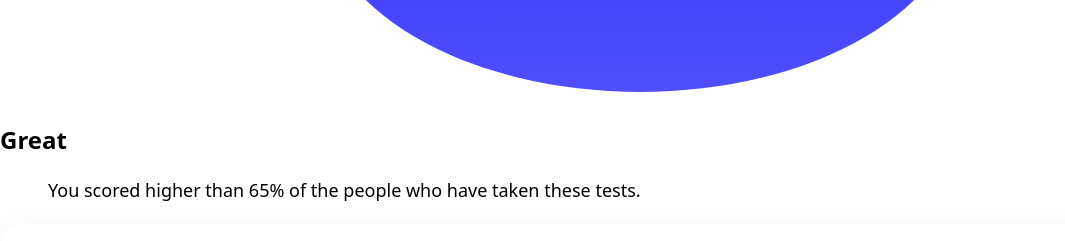
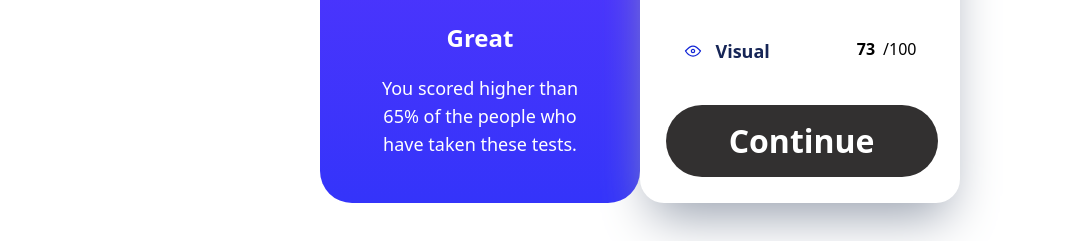
Before and after one commit to terhemeniorwua-png/result-summary-C, a website: page index.html in a window 1280 px wide. Shown: the part 340-581 px from the top of the page, without its empty margins (0-1065 px from the left). Drawn offline with Linux system fonts and the light colour scheme.

Commit message:
style the cards

```diff
--- a/index.html
+++ b/index.html
@@ -8,8 +8,8 @@
     <link rel="stylesheet" href="src/output.css">
 </head>
 <body>
-    <main>
-        <section class="gradient space-y-5 lg:rounded-t-[48px]">
+    <main class="body">
+        <section class="gradient space-y-5 lg:rounded-t-[48px] lg:w-[25%]">
             <h2 class="text-2xl text-gray-400 font-bold">Your Result</h2>
             <div class="score">
                 <h1 class="text-8xl font-black">76</h1>
@@ -20,7 +20,7 @@
                 <p class="px-12 py-5 text-lg">You scored higher than 65% of the people who have taken these tests.</p>
             </div>
         </section>
-        <section class="pt-5 summary lg:shadow-2xl lg:rounded-3xl lg:shadow-gray-400">
+        <section class="pt-5 summary lg:w-[25%] lg:mt-[6%] lg:shadow-2xl lg:rounded-3xl lg:shadow-gray-400">
             <h2 class="font-black text-2xl p-3 pl-10 pb-8">Summary</h2>
             <div class="space-y-10">
                 <div class="flex justify-around">
--- a/src/input.css
+++ b/src/input.css
@@ -9,6 +9,25 @@
         border-bottom-right-radius: 2em;
         padding-top: 5%;
         padding-bottom: 5%;
+
+    }
+}
+
+@media screen and (min-width: 700px) {
+    .gradient{
+        text-align: center;
+        background: linear-gradient(to top, rgb(52, 52, 250), rgba(95, 47, 255, 0.969));
+        color: white;
+        border-radius: 2em;
+        padding-top: 1%;
+        padding-bottom: 2%;
+        margin-top: 6%;
+    }
+    .body{
+        display: flex;
+        justify-content: center;
+        padding-top: calc();
+
     }
 }
 
@@ -19,3 +38,13 @@
     background:linear-gradient(to bottom, rgb(39, 39, 247), rgb(79, 79, 255));
     border-radius: 100%;
 }
+.button{
+    background-color: rgb(50, 48, 48);
+    padding: 12px;
+    margin-left: 8%;
+    width: 85%;
+    font-weight: 700;
+    font-size: xx-large;
+    border-radius: 2em;
+    color: white;
+}
```
Also changed, not shown: src/output.css.
